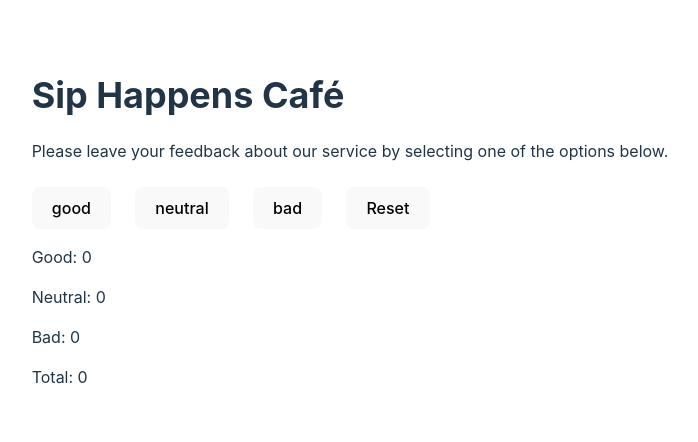
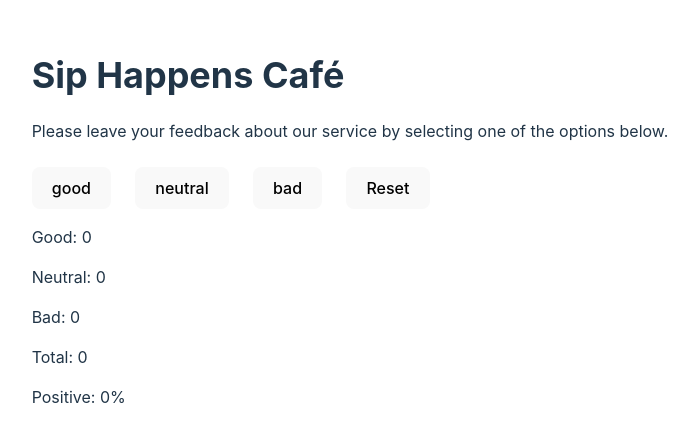
Before and after one commit to Iva-nova-vita/goit-react-hw-02, a React (Vite) app: page / in a window 1280 px wide. Shown: the part 172-614 px from the top of the page, without its empty margins (290-988 px from the left). Built offline with nearby package versions, Linux system fonts and the light colour scheme.

Commit message:
positiveStatistic

```diff
--- a/src/App.jsx
+++ b/src/App.jsx
@@ -1,4 +1,4 @@
-import { useState, useEffect } from 'react';
+import { useState } from 'react';
 import './App.css';
 import Description from './components/Description/Description';
 import Options from './components/Options/Options';
@@ -18,33 +18,49 @@ function App() {
   });
 
   function updateFeedback(option) {
-    setFeedback({...feedback, [option]: feedback[option]+1})
+    setFeedback({ ...feedback, [option]: feedback[option] + 1 });
   }
 
   function resetFeedback() {
-    const initialFeedback = {...feedback}
+    const initialFeedback = { ...feedback };
     for (const key in initialFeedback) {
-      initialFeedback[key] = 0
+      initialFeedback[key] = 0;
     }
-    setFeedback(initialFeedback)
+    setFeedback(initialFeedback);
   }
 
-  const [totalFeedback, setTotalFeedback] = useState(0)
+  const totalFeedback = calcTotalFeedback();
+  const positiveStatistic = calcPositiveStatistic();
 
-  function updateTotalFeedback() {
-    let total = 0
+  function calcTotalFeedback() {
+    let total = 0;
     for (const key in feedback) {
-      total += feedback[key]
+      total += feedback[key];
     }
-    setTotalFeedback(total)
+    return total;
   }
-  useEffect(updateTotalFeedback);
+
+  function calcPositiveStatistic() {
+    const positiveStatistic =
+      totalFeedback === 0
+        ? 0
+        : Math.round((feedback.good / totalFeedback) * 100);
+    return positiveStatistic;
+  }
 
   return (
     <>
       <Description title={title} text={text}></Description>
-      <Options feedback={feedback} onUpdate={updateFeedback} onReset={resetFeedback}></Options>
-      <Feedback feedback={feedback} totalFeedback={totalFeedback}></Feedback>
+      <Options
+        feedback={feedback}
+        onUpdate={updateFeedback}
+        onReset={resetFeedback}
+      ></Options>
+      <Feedback
+        feedback={feedback}
+        totalFeedback={totalFeedback}
+        positiveStatistic={positiveStatistic}
+      ></Feedback>
     </>
   );
 }
--- a/src/components/Feedback/Feedback.jsx
+++ b/src/components/Feedback/Feedback.jsx
@@ -1,6 +1,6 @@
 import css from './Feedback.module.css'
 
-export default function Feedback({feedback, totalFeedback}) {
+export default function Feedback({feedback, totalFeedback, positiveStatistic}) {
     const options = Object.keys(feedback);
   return (
     <div className={css.feedback }>
@@ -12,6 +12,7 @@ export default function Feedback({feedback, totalFeedback}) {
         );
       })}
       <p>Total: {totalFeedback}</p>
+      <p>Positive: {positiveStatistic}%</p>
     </div>
   );
 }
```
